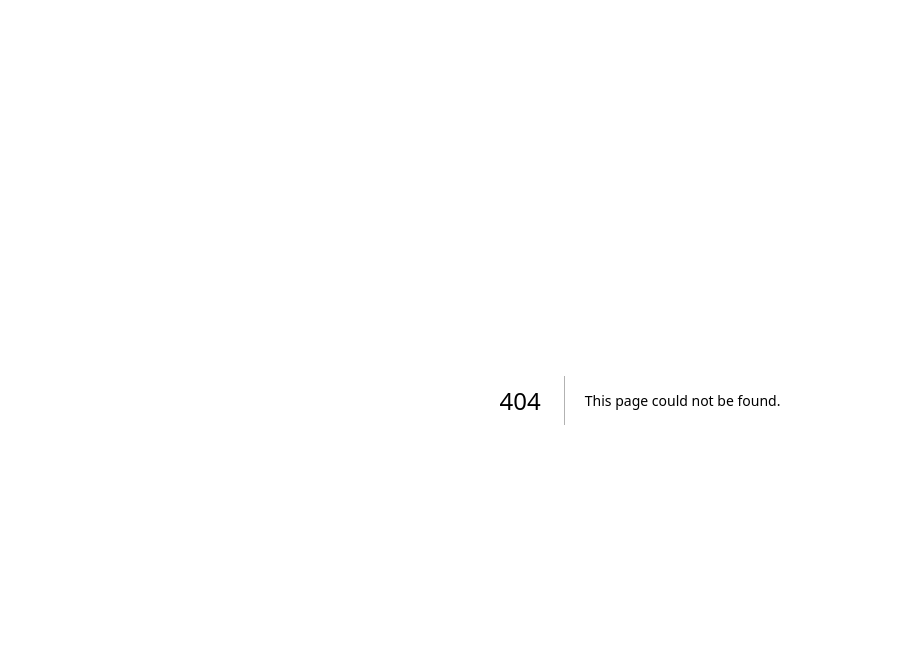
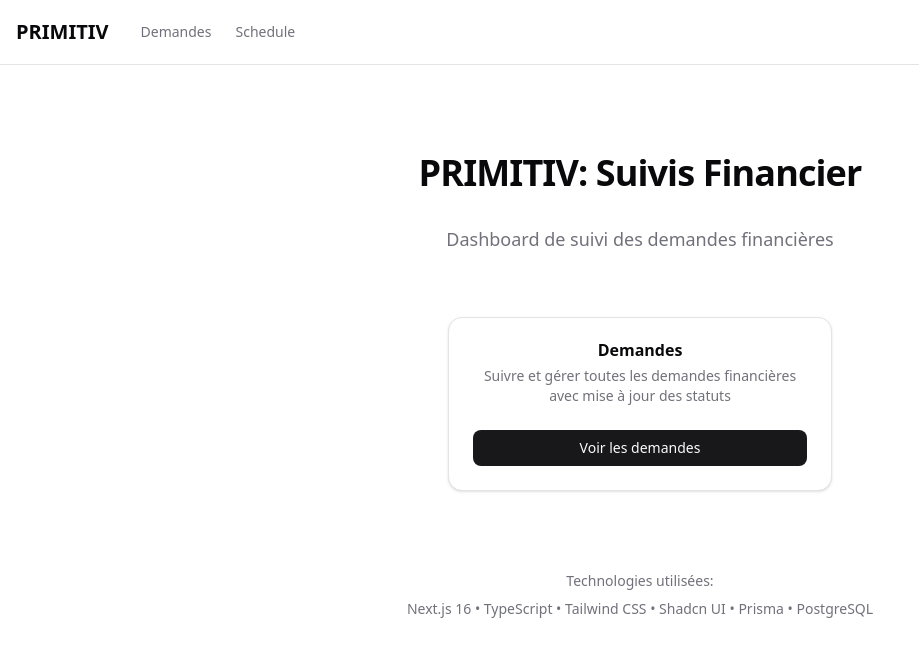
Before and after one commit to ValentinChion/primitiv-discord-bot, a Next.js app in the folder dashboard/: page /primitiv in a window 1280 px wide. Before the commit this address had no page. Shown: the top 656 px of the page, without its empty margins (0-919 px from the left). Built offline with nearby package versions, Linux system fonts and the light colour scheme.

Commit message:
refactor(ui): move home page from / to /primitiv

```diff
--- /dev/null
+++ b/dashboard/app/(admin)/primitiv/page.tsx
@@ -0,0 +1,41 @@
+import Link from "next/link";
+import { Button } from "@/components/ui/button";
+import { Card, CardContent, CardDescription, CardHeader, CardTitle } from "@/components/ui/card";
+
+export default function Home() {
+  return (
+    <div className="container mx-auto p-6">
+      <div className="flex flex-col items-center gap-8 text-center max-w-3xl mx-auto mt-16">
+        <h1 className="text-4xl font-bold tracking-tight">
+          PRIMITIV: Suivis Financier
+        </h1>
+        <p className="text-muted-foreground text-lg">
+          Dashboard de suivi des demandes financières
+        </p>
+
+        <div className="w-full mt-8 max-w-sm">
+          <Card className="hover:shadow-lg transition-shadow">
+            <CardHeader>
+              <CardTitle>Demandes</CardTitle>
+              <CardDescription>
+                Suivre et gérer toutes les demandes financières avec mise à jour des statuts
+              </CardDescription>
+            </CardHeader>
+            <CardContent>
+              <Link href="/primitiv/demande">
+                <Button className="w-full">
+                  Voir les demandes
+                </Button>
+              </Link>
+            </CardContent>
+          </Card>
+        </div>
+
+        <div className="mt-12 text-sm text-muted-foreground space-y-2">
+          <p className="font-medium">Technologies utilisées:</p>
+          <p>Next.js 16 • TypeScript • Tailwind CSS • Shadcn UI • Prisma • PostgreSQL</p>
+        </div>
+      </div>
+    </div>
+  );
+}
```
